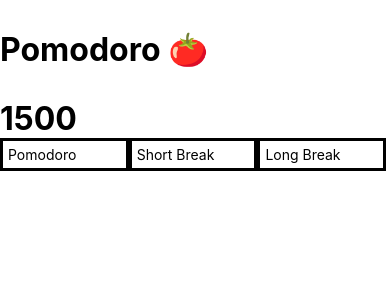
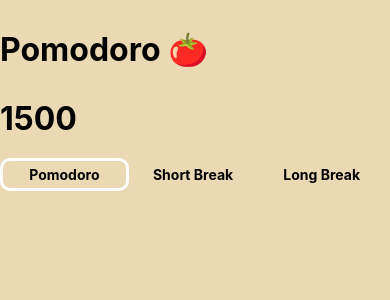
Before and after one commit to CosmeNicolas/PomodorReactNative, a React Native app: screen / in a window 390 px wide. Shown: the top 300 px of the page. Built offline with nearby package versions, Linux system fonts and the light colour scheme.

Commit message:
agregue estilos al header

```diff
--- a/App.js
+++ b/App.js
@@ -3,7 +3,7 @@ import { StyleSheet, Text, View, SafeAreaView, Platform } from 'react-native';
 import { useState } from 'react';
 import Header from './src/components/Header';
 
-const colors = ["#EBD9B4","#9DBC98","#638889"]
+const colores = ["#EBD9B4","#9DBC98","#638889"]
 
 export default function App() {
   const [reloj, setReloj] = useState(false);
@@ -13,7 +13,7 @@ export default function App() {
 
 
   return (
-    <SafeAreaView style={styles.container}>
+    <SafeAreaView style={[styles.container,{backgroundColor: colores[tiempoTranscurrido]}]}>
     <View style={{paddingTop: Platform.OS === "android" && 30 }} >
       <Text style={styles.text}>Pomodoro 🍅</Text>
       <Text style={styles.text}>{tiempo}</Text>
--- a/src/components/Header.jsx
+++ b/src/components/Header.jsx
@@ -17,8 +17,11 @@ const Header = ({ setTiempo, tiempoTranscurrido, setTiempotranscurrido }) => {
       {
         opciones.map((item, index) => (
 
-          <TouchableOpacity key={index} onPress={() => handlePress(index)} style={styles.itemStyle}>
-            <Text>
+          <TouchableOpacity
+           key={index}
+           onPress={() => handlePress(index)}
+            style={[styles.itemStyle, tiempoTranscurrido !== index && {borderColor: "transparent"}]}>
+            <Text style={{fontWeight: "bold"}}>
               {item}
             </Text>
           </TouchableOpacity>
@@ -31,8 +34,12 @@ const Header = ({ setTiempo, tiempoTranscurrido, setTiempotranscurrido }) => {
 const styles = StyleSheet.create({
   itemStyle: {
     borderWidth: 3,
+    alignItems: "center",
     padding: 5,
     width: "33%",
+    borderRadius: 10,
+    borderColor: "white",
+    marginVertical:20,
   }
 })
 
```
